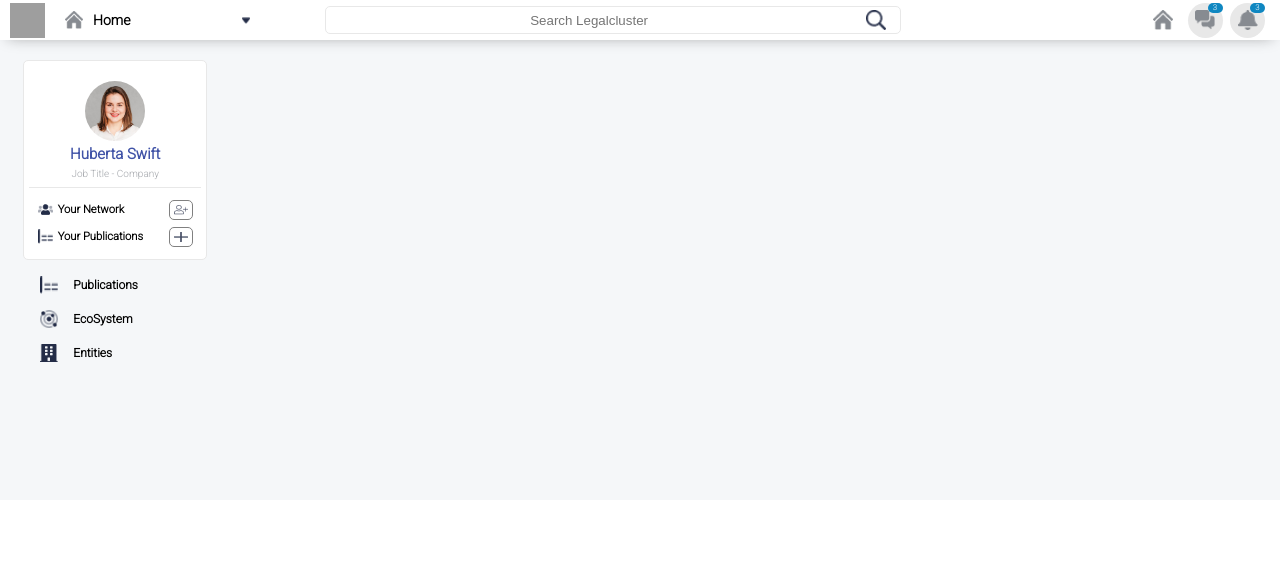
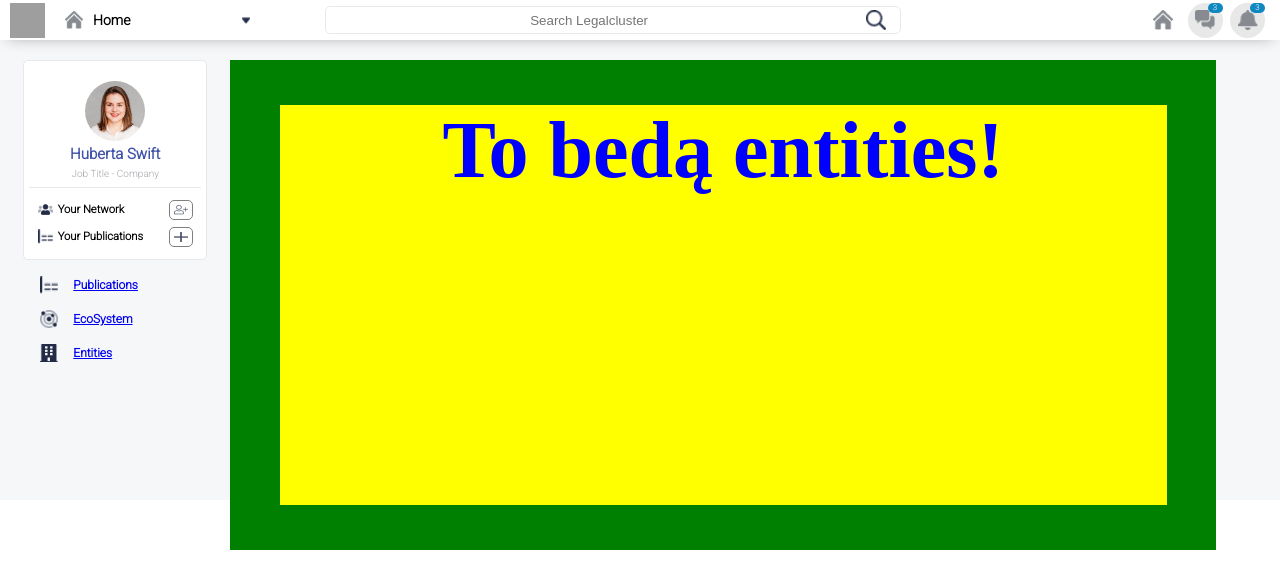
Before and after one commit to Radek25/ReactApp, a React (Create React App) app: page /entities in a window 1280 px wide. Shown: the top 588 px of the page. Built offline with nearby package versions, Linux system fonts and the light colour scheme; grey boxes are pictures that could not be loaded.

Commit message:
Add part routing

```diff
--- a/src/Components/LeftMenu/ComponentsOfLeftMenu/LeftMenuLinks/LeftMenuLinks.tsx
+++ b/src/Components/LeftMenu/ComponentsOfLeftMenu/LeftMenuLinks/LeftMenuLinks.tsx
@@ -7,22 +7,29 @@ import Entities from '../../../../icons/entities.png';
 
 //Styled Import
 import {LinksWrapper} from '../LeftMenuLinks/LeftMenuLinksStyled';
+import { Link } from 'react-router-dom';
 
 export const LeftMenuLinks: FC = () => {
     return(
         <LinksWrapper>
+        <Link to = {'/publications'}>
             <div className='left-menu-publication-ecosystem-entites'>
                 <img src={Publications}></img>
                 <p>Publications</p>
             </div>
+        </Link>
+        <Link to = {'/ecosystem'}>
             <div className='left-menu-publication-ecosystem-entites'>
                 <img src={EcoSystem}></img>
                 <p>EcoSystem</p>
             </div>
+        </Link>
+        <Link to = {'/entities'}>
             <div className='left-menu-publication-ecosystem-entites'>
                 <img src={Entities}></img>
                 <p>Entities</p>
             </div>
+        </Link>
         </LinksWrapper>
     );
 };
--- a/src/Components/MainPage/MainPage.tsx
+++ b/src/Components/MainPage/MainPage.tsx
@@ -1,17 +1,31 @@
-import React, {FC} from 'react';
-import styled from 'styled-components';
+import React, { FC } from "react";
 
-import {TopNav} from '../TopNav/TopNav';
-import {LeftMenu} from '../LeftMenu/LeftMenu';
-import {Wrapper} from '../../StyledHelpers/Components';
+import { BrowserRouter as Router, Switch, Route, Link } from "react-router-dom";
 
+import styled from "styled-components";
 
-const MainPage: FC = () =>{
-    return(
-        <Wrapper>
-            <TopNav/>
-            <LeftMenu/>
-        </Wrapper>
-    );
+import { TopNav } from "../TopNav/TopNav";
+import { LeftMenu } from "../LeftMenu/LeftMenu";
+import { RightContent } from '../RightContent/RightContent'
+import { Wrapper } from "../../StyledHelpers/Components";
+import { Test } from "../RightContent/TestWebside/TestWebside";
+import { Entities } from '../RightContent/EntitiesWebside/EntitiesWebside'
+
+const MainPage: FC = () => {
+  return (
+    <Router>
+      <Wrapper>
+        <TopNav />
+        <LeftMenu />
+        <RightContent>
+          <Switch>
+            <Route path="/publications" component={Test}/>
+            <Route path="/ecosystem" component={Test} />
+            <Route path="/entities" component={Entities}/>
+          </Switch>
+        </RightContent>
+      </Wrapper>
+    </Router>
+  );
 };
 export default MainPage;
--- /dev/null
+++ b/src/Components/RightContent/EntitiesWebside/EntitiesWebside.tsx
@@ -0,0 +1,10 @@
+import React, {FC} from 'react';
+
+//Styled Import
+import {EntitiesWrapper} from './EntitiesWebsideStyled';
+
+export const Entities: FC = () => {
+    return(
+        <EntitiesWrapper>To bedą entities!</EntitiesWrapper>
+    );
+};
--- /dev/null
+++ b/src/Components/RightContent/EntitiesWebside/EntitiesWebsideStyled.tsx
@@ -0,0 +1,11 @@
+import styled from 'styled-components';
+
+export const EntitiesWrapper = styled.div`
+width: 90%;
+    height: 400px;
+    background-color: yellow;
+    color: blue;
+    font-size: 80px;
+    font-weight: 700;
+    text-align: center;
+`;
--- /dev/null
+++ b/src/Components/RightContent/RightContenetStyled.tsx
@@ -0,0 +1,12 @@
+import styled from 'styled-components';
+import {Colors} from '../../StyledHelpers/Colors'
+
+export const RightContentWrapper = styled.div`
+    width: 77%;
+    height: auto;
+    margin-top: 20px;
+    display: flex;
+    justify-content: center;
+    align-items: center;
+    background-color: green;
+`;
--- /dev/null
+++ b/src/Components/RightContent/RightContent.tsx
@@ -0,0 +1,12 @@
+import React, {FC} from 'react';
+
+//Styled Import
+import {RightContentWrapper} from './RightContenetStyled';
+
+export const RightContent: FC = (props) => {
+    return(
+        <RightContentWrapper>
+            {props.children}
+        </RightContentWrapper>
+    );
+};
--- /dev/null
+++ b/src/Components/RightContent/TestWebside/TestWebside.tsx
@@ -0,0 +1,9 @@
+import React, {FC} from 'react';
+
+import {TestWrapper} from './TestWebsideStyled';
+
+export const Test: FC = () => {
+    return(
+        <TestWrapper>To jest strona testowa!</TestWrapper>
+    );
+};
--- /dev/null
+++ b/src/Components/RightContent/TestWebside/TestWebsideStyled.tsx
@@ -0,0 +1,12 @@
+import styled from 'styled-components';
+
+
+export const TestWrapper = styled.div`
+width: 90%;
+height: 400px;
+background-color: blue;
+color: red;
+font-size: 80px;
+font-weight: 700;
+text-align: center;
+`;
--- a/src/Components/TopNav/ComponentsOfTopNav/Menu/ClosedMenu/ClosedMenu.tsx
+++ b/src/Components/TopNav/ComponentsOfTopNav/Menu/ClosedMenu/ClosedMenu.tsx
@@ -21,7 +21,6 @@ export const ClosedMenu: FC = () =>{
             <p>Home</p>
             <img onClick={()=> ChangeState(IsMenuOpen == true ? IsMenuOpen = false : IsMenuOpen = true)}
             className="closed-menu-icon-arrow" src={ArrowDownIcon}></img>
-
             {IsMenuOpen == true ? <OpenMenu/> : null}
         </ClosedMenuWrapper>
     );
--- a/src/Components/TopNav/ComponentsOfTopNav/Menu/OpenMenu/ComponentsOfOpenMenu/OptionsList/OptionsList.tsx
+++ b/src/Components/TopNav/ComponentsOfTopNav/Menu/OpenMenu/ComponentsOfOpenMenu/OptionsList/OptionsList.tsx
@@ -10,6 +10,7 @@ import People from '../../../../../../../icons/people.png';
 import Entities from '../../../../../../../icons/entities2.png';
 import Administration from '../../../../../../../icons/administration.png';
 import Corporate from '../../../../../../../icons/entities.png';
+import { Link } from 'react-router-dom';
 
 export const OptionsList: FC = () =>{
     return(
@@ -21,18 +22,22 @@ export const OptionsList: FC = () =>{
                         <img src={Home}></img>
                         <p>Home</p>
                     </li>
+                    <Link to = {'/publications'}>
                     <li>
                         <img src={Publications}></img>
                         <p>Publications</p>
                     </li>
+                    </Link>
                     <li>
                         <img src={People}></img>
                         <p>People</p>
                     </li>
+                    <Link to = {'/entities'}>
                     <li>
                         <img src={Entities}></img>
                         <p>Entities</p>
                     </li>
+                    </Link>
                     <li>
                         <img src={Administration}></img>
                         <p>Administration</p>
--- a/src/Components/TopNav/ComponentsOfTopNav/Menu/OpenMenu/OpenMenu.tsx
+++ b/src/Components/TopNav/ComponentsOfTopNav/Menu/OpenMenu/OpenMenu.tsx
@@ -22,5 +22,3 @@ export const OpenMenu: FC = () =>{
         </OpenMenuWrapper>
     );
 };
-
-//Done
```
Also changed, not shown: src/Components/TestWebside/TestWebside.tsx (deleted, +0 -9 lines).
